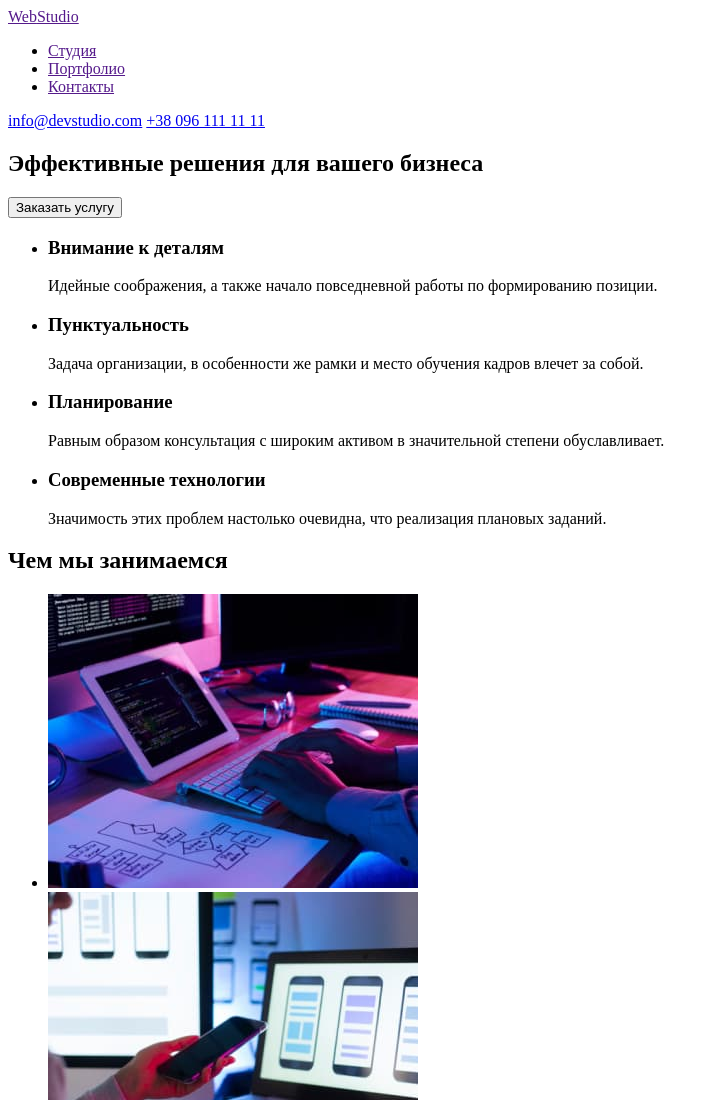
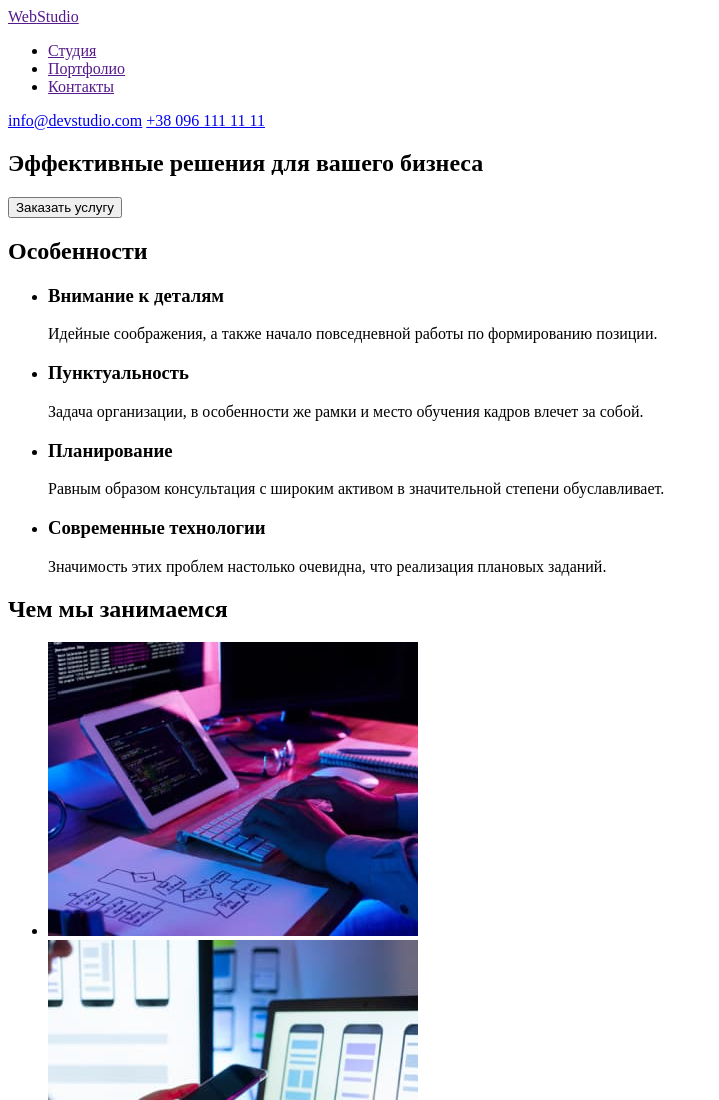
Before and after one commit to Evgeniy9009/goit-markup-hw-01, a plain HTML site: page index.html in a window 1280 px wide. Shown: the top 1100 px of the page, without its empty margins (0-719 px from the left). Drawn offline with Linux system fonts and the light colour scheme.

Commit message:
Update index.html

```diff
--- a/index.html
+++ b/index.html
@@ -32,6 +32,7 @@
 
       <!--Особенности-->
       <section>
+        <h2>Особенности</h2>
         <ul>
           <li>
             <h3>Внимание к деталям</h3>
```
